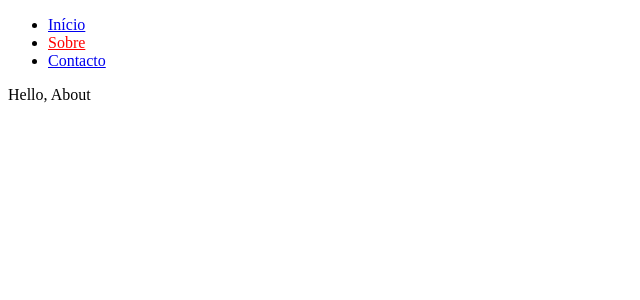
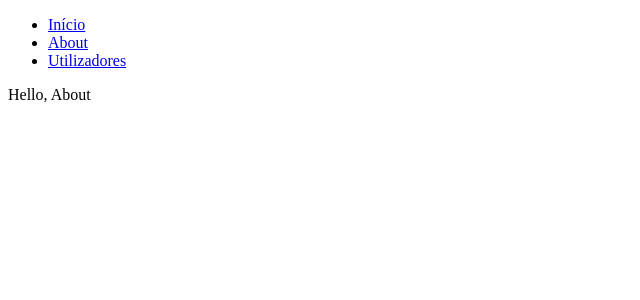
Before and after one commit to RubenMateus/react-learning-pro, a React (Vite) app: page /about in a window 1280 px wide. Shown: the top 300 px of the page, without its empty margins (0-640 px from the left). Built offline with nearby package versions, Linux system fonts and the light colour scheme.

Commit message:
exercise 3 solution

```diff
--- a/src/App.tsx
+++ b/src/App.tsx
@@ -1,29 +1,22 @@
-import { BrowserRouter, Routes, Route, NavLink } from "react-router-dom";
+import { BrowserRouter, Routes, Route } from "react-router-dom";
 import { Home } from "./pages/Home";
 import { About } from "./pages/About";
-import { Contact } from "./pages/Contact";
 import "./App.css";
+import Dashboard from "./components/Dashboard";
+import Users from "./pages/Users";
+import User from "./pages/User";
 
 export const App = () => {
   return (
     <BrowserRouter>
-      <nav>
-        <ul>
-          <li>
-            <NavLink to="/">Início</NavLink>
-          </li>
-          <li>
-            <NavLink to="/about">Sobre</NavLink>
-          </li>
-          <li>
-            <NavLink to="/contact">Contacto</NavLink>
-          </li>
-        </ul>
-      </nav>
       <Routes>
         <Route path="/" element={<Home />} />
         <Route path="/about" element={<About />} />
-        <Route path="/contact" element={<Contact />} />
+        <Route path="/users" element={<Dashboard />}>
+          <Route index element={<Users />} />
+          <Route path=":id" element={<User />} />
+        </Route>
+        <Route path="*" element={<div>Not Found</div>} />
       </Routes>
     </BrowserRouter>
   );
--- /dev/null
+++ b/src/components/Dashboard.tsx
@@ -0,0 +1,12 @@
+import { Outlet } from "react-router-dom";
+import { Nav } from "./Nav";
+
+export default function Dashboard() {
+  return (
+    <div>
+      <Nav />
+      <h1>Dashboard</h1>
+      <Outlet />
+    </div>
+  );
+}
--- /dev/null
+++ b/src/components/Nav.tsx
@@ -0,0 +1,19 @@
+import { NavLink } from "react-router-dom";
+
+export const Nav = () => {
+  return (
+    <nav>
+      <ul>
+        <li>
+          <NavLink to="/">Início</NavLink>
+        </li>
+        <li>
+          <NavLink to="/">About</NavLink>
+        </li>
+        <li>
+          <NavLink to="/users">Utilizadores</NavLink>
+        </li>
+      </ul>
+    </nav>
+  );
+};
--- a/src/pages/About.tsx
+++ b/src/pages/About.tsx
@@ -1,3 +1,10 @@
+import { Nav } from "../components/Nav";
+
 export const About = () => {
-  return <div>Hello, About</div>;
+  return (
+    <div>
+      <Nav />
+      <div>Hello, About</div>
+    </div>
+  );
 };
--- a/src/pages/Contact.tsx
+++ /dev/null
@@ -1,3 +0,0 @@
-export const Contact = () => {
-  return <div>Hello, Contact</div>;
-};
--- a/src/pages/Home.tsx
+++ b/src/pages/Home.tsx
@@ -1,3 +1,10 @@
+import { Nav } from "../components/Nav";
+
 export const Home = () => {
-  return <div>Hello, Home</div>;
+  return (
+    <div>
+      <Nav />
+      <div>Hello, Home</div>
+    </div>
+  );
 };
--- /dev/null
+++ b/src/pages/User.tsx
@@ -0,0 +1,11 @@
+import { useParams } from "react-router-dom";
+
+export default function Dashboard() {
+  const { id } = useParams();
+
+  return (
+    <div>
+      <h1>USER ID: {id}</h1>
+    </div>
+  );
+}
--- /dev/null
+++ b/src/pages/Users.tsx
@@ -0,0 +1,7 @@
+export default function Dashboard() {
+  return (
+    <div>
+      <h1>USERS</h1>
+    </div>
+  );
+}
```
